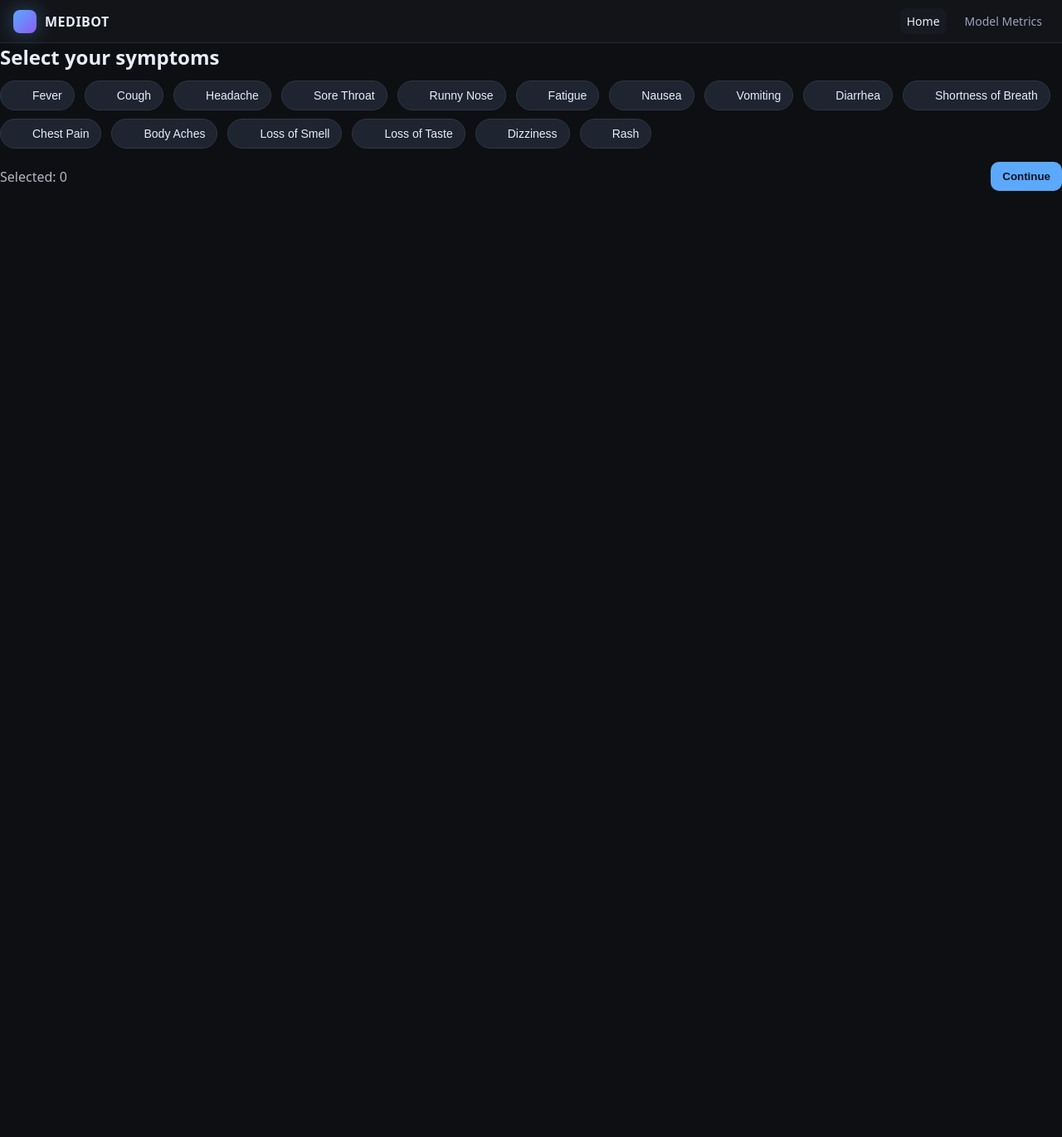
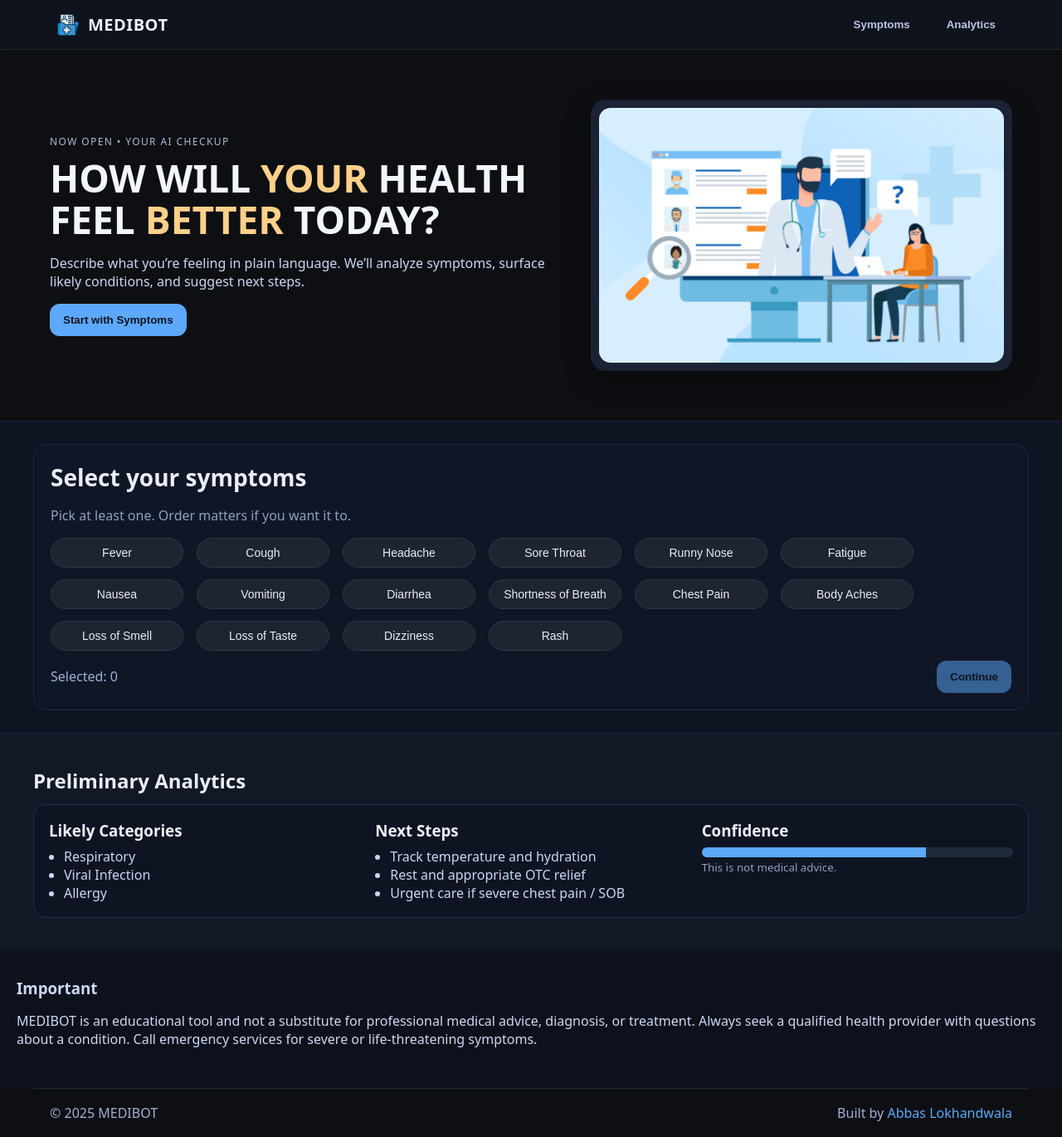
Before and after one commit to Abbas-Lokhandwala/MediBot, a React (Vite) app: page / in a window 1280 px wide. Shown: the whole page at 83% size. Before the commit the page ends 800 px from the top, so only its background shows below. Built offline with nearby package versions, Linux system fonts and the light colour scheme.

Commit message:
i hate frontend work

```diff
--- a/src/components/Navbar.jsx
+++ b/src/components/Navbar.jsx
@@ -1,19 +1,41 @@
 import React from "react";
-import { NavLink } from "react-router-dom";
+import { useNavigate } from "react-router-dom";
+import logo from "../img/logo.png";
 
 export default function Navbar() {
+  const navigate = useNavigate();
+
+  const scrollToTop = () => {
+    navigate("/");
+    setTimeout(() => {
+      window.scrollTo({ top: 0, behavior: "smooth" });
+    }, 50);
+  };
+
+  const scrollTo = (id) => {
+    const el = document.getElementById(id);
+    if (el) el.scrollIntoView({ behavior: "smooth" });
+  };
+
   return (
-    <nav className="nav">
-      <div className="nav-title">
-        <div className="logo" />
-        <span>MEDIBOT</span>
+    <header className="nav">
+      <div className="nav-inner">
+        {/* LEFT: Logo + title */}
+        <div className="nav-left" onClick={scrollToTop} role="button" tabIndex={0}>
+          <img src={logo} alt="MEDIBOT" className="nav-logo" />
+          <span className="nav-title">MEDIBOT</span>
+        </div>
+
+        {/* RIGHT: Links */}
+        <nav className="nav-links">
+          <button type="button" className="nav-link" onClick={() => scrollTo("symptoms")}>
+            Symptoms
+          </button>
+          <button type="button" className="nav-link" onClick={() => scrollTo("analysis")}>
+            Analytics
+          </button>
+        </nav>
       </div>
-      <div className="nav-links">
-        <NavLink to="/" end>
-          Home
-        </NavLink>
-        <NavLink to="/metrics">Model Metrics</NavLink>
-      </div>
-    </nav>
+    </header>
   );
 }
--- a/src/pages/Home.jsx
+++ b/src/pages/Home.jsx
@@ -1,5 +1,6 @@
 import React, { useState } from "react";
-import SymptomsPicker from "../components/SymptomsPicker";
+import { useNavigate } from "react-router-dom";
+import heroImg from "../img/medibot-hero.png";
 
 const SYMPTOMS = [
   "Fever","Cough","Headache","Sore Throat","Runny Nose","Fatigue","Nausea",
@@ -9,26 +10,138 @@ const SYMPTOMS = [
 
 export default function Home() {
   const [selectedSymptoms, setSelectedSymptoms] = useState([]);
+  const navigate = useNavigate();
+
+  const toggle = (sym) => {
+    const i = selectedSymptoms.indexOf(sym);
+    if (i === -1) setSelectedSymptoms([...selectedSymptoms, sym]);
+    else setSelectedSymptoms(selectedSymptoms.filter((s) => s !== sym));
+  };
+
+  const renderChip = (sym) => {
+    const idx = selectedSymptoms.indexOf(sym);
+    const selected = idx !== -1;
+    return (
+      <button
+        key={sym}
+        type="button"
+        className={`chip ${selected ? "chip--selected" : ""}`}
+        onClick={() => toggle(sym)}
+        aria-pressed={selected}
+      >
+        {selected && <span className="chip-badge">{idx + 1}</span>}
+        <span className="chip-label">{sym}</span>
+      </button>
+    );
+  };
 
   const handleSubmit = (e) => {
     e.preventDefault();
-    // selectedSymptoms is an ordered array, e.g. ["Fever","Cough","Rash"]
-    console.log(selectedSymptoms);
-    // route to results or call your model here
+    if (!selectedSymptoms.length) return;
+    sessionStorage.setItem("selectedSymptoms", JSON.stringify(selectedSymptoms));
+    document.getElementById("analysis")?.scrollIntoView({ behavior: "smooth" });
   };
 
   return (
-    <form onSubmit={handleSubmit} className="symptom-form">
-      <h2>Select your symptoms</h2>
-      <SymptomsPicker
-        options={SYMPTOMS}
-        value={selectedSymptoms}
-        onChange={setSelectedSymptoms}
-      />
-      <div className="form-row">
-        <div className="selected-count">Selected: {selectedSymptoms.length}</div>
-        <button className="primary-btn">Continue</button>
-      </div>
-    </form>
+    <div className="home">
+      {/* ===== Hero ===== */}
+      <section className="hero hero-split">
+        <div className="hero-copy">
+          <div className="eyebrow">NOW OPEN • YOUR AI CHECKUP</div>
+          <h1>
+            HOW WILL <span className="accent">YOUR</span> HEALTH
+            <br /> FEEL <span className="accent">BETTER</span> TODAY?
+          </h1>
+          <p className="lead">
+            Describe what you’re feeling in plain language. We’ll analyze symptoms,
+            surface likely conditions, and suggest next steps.
+          </p>
+          <button
+            className="primary-btn"
+            onClick={() =>
+              document.getElementById("symptoms")?.scrollIntoView({ behavior: "smooth" })
+            }
+          >
+            Start with Symptoms
+          </button>
+        </div>
+
+        <div className="hero-card">
+          <img src={heroImg} alt="Telehealth" />
+        </div>
+      </section>
+
+      {/* ===== Symptoms (separate, distinct panel; chips wrap) ===== */}
+      <section id="symptoms" className="symptoms-section">
+        <div className="section-inner section-panel">
+          <h2>Select your symptoms</h2>
+          <p className="muted">Pick at least one. Order matters if you want it to.</p>
+
+          <form onSubmit={handleSubmit}>
+            <div className="chips-wrap">
+              {SYMPTOMS.map(renderChip)}
+            </div>
+
+            <div className="section-foot">
+              <div className="selected-count">Selected: {selectedSymptoms.length}</div>
+              <button type="submit" className="primary-btn" disabled={!selectedSymptoms.length}>
+                Continue
+              </button>
+            </div>
+          </form>
+        </div>
+      </section>
+
+      {/* ===== Analysis ===== */}
+      <section id="analysis" className="analysis-block">
+        <h2>Preliminary Analytics</h2>
+        <div className="analysis-card">
+          <div className="analysis-col">
+            <h3>Likely Categories</h3>
+            <ul className="bullets">
+              <li>Respiratory</li>
+              <li>Viral Infection</li>
+              <li>Allergy</li>
+            </ul>
+          </div>
+          <div className="analysis-col">
+            <h3>Next Steps</h3>
+            <ul className="bullets">
+              <li>Track temperature and hydration</li>
+              <li>Rest and appropriate OTC relief</li>
+              <li>Urgent care if severe chest pain / SOB</li>
+            </ul>
+          </div>
+          <div className="analysis-col">
+            <h3>Confidence</h3>
+            <div className="confidence-bar">
+              <div className="fill" style={{ width: "72%" }} />
+            </div>
+            <small className="muted">This is not medical advice.</small>
+          </div>
+        </div>
+      </section>
+
+      {/* ===== Disclaimer ===== */}
+      <section className="disclaimer">
+        <h3>Important</h3>
+        <p>
+          MEDIBOT is an educational tool and not a substitute for professional medical advice,
+          diagnosis, or treatment. Always seek a qualified health provider with questions about a condition.
+          Call emergency services for severe or life‑threatening symptoms.
+        </p>
+      </section>
+
+      {/* ===== Footer ===== */}
+      <footer className="footer">
+        <div>© {new Date().getFullYear()} MEDIBOT</div>
+        <div>
+          Built by{" "}
+          <a href="https://linktr.ee/abbaslokhandwala" target="_blank" rel="noreferrer">
+            Abbas Lokhandwala
+          </a>
+        </div>
+      </footer>
+    </div>
   );
 }
--- a/src/styles/style.css
+++ b/src/styles/style.css
@@ -1,264 +1,151 @@
-:root {
-  --bg: #0e0f12;
-  --panel: #14161b;
-  --panel-2: #171a20;
-  --text: #e9eefc;
-  --muted: #9aa4bd;
-  --brand: #5ca9fb;
-  --accent: #8b5cf6;
-  --ok: #22c55e;
-  --warn: #f59e0b;
-  --err: #ef4444;
-  --chip: #1e2230;
-  --chip-on: #26304a;
-  --border: #242838;
+:root{
+  --bg:#0e0f12; --panel:#14161b; --panel-2:#171a20; --text:#e9eefc; --muted:#9aa4bd;
+  --brand:#5ca9fb; --accent:#8b5cf6; --ok:#22c55e; --warn:#f59e0b; --err:#ef4444;
+  --chip:#1e2230; --chip-on:#26304a; --border:#242838;
 }
 
-* { box-sizing: border-box; }
-html, body, #root { height: 100%; }
-body {
-  margin: 0;
-  background: var(--bg);
-  color: var(--text);
-  font-family: ui-sans-serif, system-ui, -apple-system, Segoe UI, Roboto, Ubuntu, Cantarell, Noto Sans, Arial, "Apple Color Emoji", "Segoe UI Emoji";
+/* Base */
+*{ box-sizing:border-box; }
+html,body,#root{ height:100%; }
+html{ scroll-behavior:smooth; }
+body{
+  margin:0; background:var(--bg); color:var(--text);
+  font-family:ui-sans-serif,system-ui,-apple-system,Segoe UI,Roboto,Ubuntu,Cantarell,Noto Sans,Arial,"Apple Color Emoji","Segoe UI Emoji";
+}
+a{ color:var(--brand); }
+.app-shell{ min-height:100%; display:grid; grid-template-rows:auto 1fr; }
+
+/* ===== Navbar (logo left, links right) ===== */
+.nav{
+  position:sticky; top:0; z-index:50;
+  background:#0f1420cc; backdrop-filter:blur(6px);
+  border-bottom:1px solid var(--border);
+}
+.nav-inner{
+  max-width:1200px; margin:0 auto; padding:14px 28px;
+  display:flex; align-items:center; justify-content:space-between;
+}
+.nav-left{ display:flex; align-items:center; gap:10px; cursor:pointer; }
+.nav-logo{ width:28px; height:28px; border-radius:8px; }
+.nav-title{ font-weight:800; letter-spacing:.5px; color:#eaf2ff; font-size:20px; }
+.nav-links{ display:flex; align-items:center; gap:20px; }
+.nav-link{
+  background:transparent; color:#b9c7e6; border:0; padding:8px 12px;
+  border-radius:10px; font-weight:600; cursor:pointer;
+}
+.nav-link:hover{ background:#1b2334; color:#eaf2ff; }
+
+/* ===== Hero (split) ===== */
+.hero{ padding:60px 20px; }
+.hero-split{
+  display:grid; grid-template-columns:1.1fr .9fr; gap:32px; align-items:center;
+  max-width:1200px; margin:0 auto;
+}
+.eyebrow{ color:#aab8d8; font-size:12px; letter-spacing:1.4px; margin-bottom:10px; }
+.hero-copy h1{ font-size:46px; line-height:1.1; color:#f3f6ff; margin:0 0 12px; }
+.hero-copy .accent{ color:#ffd08a; }
+.lead{ color:#c9d6f5; max-width:640px; }
+.hero-card{ background:#1b2233; border-radius:18px; padding:10px; overflow:hidden;
+  box-shadow:0 10px 30px rgba(0,0,0,.35); }
+.hero-card img{ width:100%; height:auto; display:block; border-radius:14px; }
+
+/* Buttons */
+.primary-btn{
+  background:#5ca9fb; color:#0b1220; border:none;
+  border-radius:12px; padding:12px 16px; font-weight:800; cursor:pointer;
+}
+.primary-btn:disabled{ opacity:.5; cursor:not-allowed; }
+
+/* ===== Symptoms (distinct, no overflow) ===== */
+.symptoms-section{
+  background:#0e1421;
+  box-shadow: inset 0 1px 0 #1d2940, inset 0 -1px 0 #1d2940;
+  padding:28px 16px;
+}
+.section-inner{ max-width:1200px; margin:0 auto; padding:0 28px; }
+.section-panel{
+  background:#0f1626;
+  border:1px solid #1d2940;
+  border-radius:16px;
+  padding:20px;
 }
 
-.app-shell { min-height: 100%; display: grid; grid-template-rows: auto 1fr; }
+/* header */
+.section-panel h2{ margin:0 0 6px; font-size:28px; }
+.muted{ color:#8fa0bf; }
 
-/* Navbar */
-.nav {
-  position: sticky; top: 0; z-index: 50;
-  display: flex; align-items: center; justify-content: space-between;
-  padding: 10px 16px;
-  background: rgba(20,22,27,0.85);
-  backdrop-filter: blur(8px);
-  border-bottom: 1px solid var(--border);
-}
-.nav-title { display: flex; align-items: center; gap: 10px; font-weight: 700; letter-spacing: 0.5px; }
-.nav-title .logo {
-  width: 28px; height: 28px; border-radius: 8px;
-  background: linear-gradient(135deg, var(--brand), var(--accent));
-  box-shadow: 0 0 24px rgba(92,169,251,0.4);
-}
-.nav-links { display: flex; gap: 14px; font-size: 14px; }
-.nav a {
-  color: var(--muted);
-  text-decoration: none;
-  padding: 6px 8px;
-  border-radius: 8px;
-}
-.nav a.active, .nav a:hover {
-  color: var(--text);
-  background: var(--panel-2);
-}
-
-/* Hero */
-.hero {
-  background: linear-gradient(180deg, rgba(92,169,251,0.08), transparent 40%), url('/img/medibot-hero.png') center/cover no-repeat;
-  min-height: 54vh;
-  display: grid; place-items: center; text-align: center;
-  padding: 32px 16px;
-}
-.hero .card {
-  background: rgba(14,15,18,0.75);
-  border: 1px solid var(--border);
-  border-radius: 18px;
-  padding: 24px;
-  max-width: 780px;
-  box-shadow: 0 20px 60px rgba(0,0,0,0.3);
-}
-.hero h1 { margin: 0 0 10px; font-size: 34px; }
-.hero p { margin: 0 0 18px; color: var(--muted); }
-.hero .cta { display: inline-flex; gap: 10px; }
-
-/* Buttons */
-.btn {
-  appearance: none;
-  border: 1px solid var(--border);
-  background: var(--panel);
-  color: var(--text);
-  padding: 10px 14px;
-  border-radius: 12px;
-  cursor: pointer;
-}
-.btn.primary {
-  background: linear-gradient(135deg, var(--brand), var(--accent));
-  border: none;
-  color: white;
-  box-shadow: 0 8px 24px rgba(92,169,251,0.35);
-}
-.btn:disabled { opacity: 0.6; cursor: not-allowed; }
-
-/* Sections */
-.section { padding: 26px 16px; max-width: 1100px; margin: 0 auto; }
-.section h2 { margin: 0 0 18px; font-size: 22px; color: var(--text); }
-.panel {
-  background: var(--panel);
-  border: 1px solid var(--border);
-  border-radius: 16px;
-  padding: 16px;
-}
-
-/* Symptoms grid */
-.symptoms-grid {
-  display: grid;
-  gap: 12px;
-  grid-template-columns: repeat(auto-fill, minmax(160px, 1fr));
-}
-.chip {
-  background: var(--chip);
-  border: 1px solid var(--border);
-  color: var(--text);
-  padding: 10px 12px;
-  border-radius: 12px;
-  display: flex; align-items: center; justify-content: space-between;
-  gap: 8px;
-  cursor: pointer;
-}
-.chip.selected {
-  background: var(--chip-on);
-  border-color: var(--brand);
-  box-shadow: inset 0 0 0 1px rgba(92,169,251,0.25);
-}
-.chip .num { font-size: 12px; color: var(--muted); }
-
-/* Severity */
-.severity { display: flex; gap: 6px; }
-.sev-dot {
-  width: 22px; height: 28px;
-  display: grid; place-items: center;
-  border-radius: 8px;
-  background: var(--panel-2);
-  border: 1px solid var(--border);
-  color: var(--muted);
-  font-size: 12px;
-  cursor: pointer;
-}
-.sev-dot.active { background: var(--brand); color: #fff; border: none; }
-
-/* Results */
-.result-card {
-  background: var(--panel);
-  border: 1px solid var(--border);
-  border-radius: 16px;
-  padding: 16px;
-}
-.result-row {
-  display: grid;
-  grid-template-columns: 160px 1fr;
-  gap: 16px;
-  padding: 8px 0;
-  border-bottom: 1px dashed var(--border);
-}
-.result-row:last-child { border-bottom: none; }
-.badge {
-  display: inline-block;
-  padding: 4px 8px;
-  border-radius: 999px;
-  font-size: 12px;
-  border: 1px solid var(--border);
-}
-.badge.ok {
-  background: rgba(34,197,94,0.12);
-  color: #a4f2c2;
-  border-color: rgba(34,197,94,0.35);
-}
-.badge.warn {
-  background: rgba(245,158,11,0.12);
-  color: #ffe5b4;
-  border-color: rgba(245,158,11,0.35);
-}
-.badge.err {
-  background: rgba(239,68,68,0.12);
-  color: #ffb4b4;
-  border-color: rgba(239,68,68,0.35);
-}
-
-/* Inputs */
-.input {
-  width: 100%;
-  background: var(--panel-2);
-  color: var(--text);
-  border: 1px solid var(--border);
-  border-radius: 12px;
-  padding: 10px 12px;
-}
-
-/* layout */
-.chips-grid {
-  display: flex;
-  flex-wrap: wrap;
-  gap: 10px 12px;
+/* chips wrap (fix overflow) */
+.chips-wrap{
+  display:flex;
+  flex-wrap:wrap;           /* <-- wraps to next line */
+  gap:14px 16px;
+  margin:16px 0 12px;
 }
 
 /* chip */
-.chip {
-  position: relative;
-  border: 1px solid #2f3744;
-  background: #1e2430;
-  color: #e6eefc;
-  padding: 10px 14px 10px 38px; /* room for badge */
-  border-radius: 9999px;
-  font-size: 14px;
-  line-height: 1;
-  cursor: pointer;
-  transition: transform .05s ease, border-color .15s ease, background .15s ease;
-  outline: none;
+.chip{
+  position:relative;
+  display:flex; align-items:center; justify-content:center;
+  gap:8px;
+  min-width:160px;          /* keeps them chunky; combined with max-width container gives ~2 rows */
+  border:1px solid #2f3744; background:#1e2430; color:#e6eefc;
+  padding:10px 16px; border-radius:9999px; font-size:14px; line-height:1;
+  cursor:pointer; transition:transform .05s, border-color .15s, background .15s, padding .15s, justify-content .15s;
+  outline:none;
 }
+.chip:hover{ border-color:#5ca9fb; }
+.chip:active{ transform:translateY(1px); }
+.chip:focus-visible{ box-shadow:0 0 0 3px rgba(92,169,251,.35); }
 
-.chip:hover { border-color: #5ca9fb; }
-.chip:active { transform: translateY(1px); }
-.chip:focus-visible { box-shadow: 0 0 0 3px rgba(92,169,251,.35); }
+.chip--selected{
+  background:#273043; border-color:#5ca9fb;
+  padding-left:40px;                    /* room for badge */
+  justify-content:flex-start;           /* label nudges right */
+}
+.chip-badge{
+  position:absolute; left:10px; top:50%; transform:translateY(-50%);
+  display:inline-flex; align-items:center; justify-content:center;
+  width:22px; height:22px; border-radius:50%;
+  background:#5ca9fb; color:#0b1220; font-weight:700; font-size:12px;
+}
+.chip-label{ white-space:nowrap; }
 
-.chip--selected {
-  background: #273043;
-  border-color: #5ca9fb;
+/* footer inside symptoms */
+.section-foot{
+  display:flex; align-items:center; justify-content:space-between;
+  gap:20px; margin-top:8px;
 }
+.selected-count{ color:#9fb2d8; }
 
-/* badge with selection number */
-.chip-badge {
-  position: absolute;
-  left: 8px;
-  top: 50%;
-  transform: translateY(-50%);
-  display: inline-flex;
-  align-items: center;
-  justify-content: center;
-  width: 22px;
-  height: 22px;
-  border-radius: 50%;
-  background: #5ca9fb;
-  color: #0b1220;
-  font-weight: 700;
-  font-size: 12px;
+/* ===== Analysis ===== */
+.analysis-block{ padding:40px 20px; background:#111826; }
+.analysis-block > h2{ max-width:1200px; margin:0 auto 12px; }
+.analysis-card{
+  display:grid; grid-template-columns:repeat(3,1fr); gap:18px;
+  background:#0e1421; border:1px solid #212e45; border-radius:16px; padding:18px;
+  max-width:1200px; margin:0 auto;
 }
+.analysis-col h3{ margin:0 0 8px; color:#eaf2ff; }
+.bullets{ margin:0; padding-left:18px; color:#c9d6f5; }
+.confidence-bar{ width:100%; height:12px; background:#1f2a3a; border-radius:999px; overflow:hidden; }
+.confidence-bar .fill{ height:100%; background:#5ca9fb; }
 
-/* label */
-.chip-label {
-  white-space: nowrap;
+/* ===== Disclaimer & Footer ===== */
+.disclaimer{ padding:32px 20px; color:#cdd8f3; background:#0c111b; }
+.disclaimer h3{ margin:0 0 8px; }
+.footer{
+  display:flex; justify-content:space-between; align-items:center;
+  padding:18px 20px; color:#9fb2d8; border-top:1px solid #1f2a3a;
+  max-width:1200px; margin:0 auto;
 }
+.footer a{ color:#5ca9fb; text-decoration:none; }
+.footer a:hover{ text-decoration:underline; }
 
-/* small form bits */
-.symptom-form h2 { margin: 0 0 12px; }
-.form-row {
-  margin-top: 16px;
-  display: flex;
-  align-items: center;
-  gap: 12px;
+/* ===== Responsive ===== */
+@media (max-width: 920px){
+  .hero-split{ grid-template-columns:1fr; }
+  .nav-inner{ padding:12px 18px; }
+  .nav-links{ gap:14px; }
+  .section-inner{ padding:0 16px; }
+  .chip{ min-width:140px; }
 }
-.selected-count { opacity: .75; }
-.primary-btn {
-  margin-left: auto;
-  background: #5ca9fb;
-  color: #0b1220;
-  border: none;
-  border-radius: 10px;
-  padding: 10px 14px;
-  font-weight: 700;
-  cursor: pointer;
-}
-.primary-btn:hover { filter: brightness(1.05); }
-
-
-/* Links */
-a { color: var(--brand); }
```
Also changed, not shown: src/img/logo.png (added).
